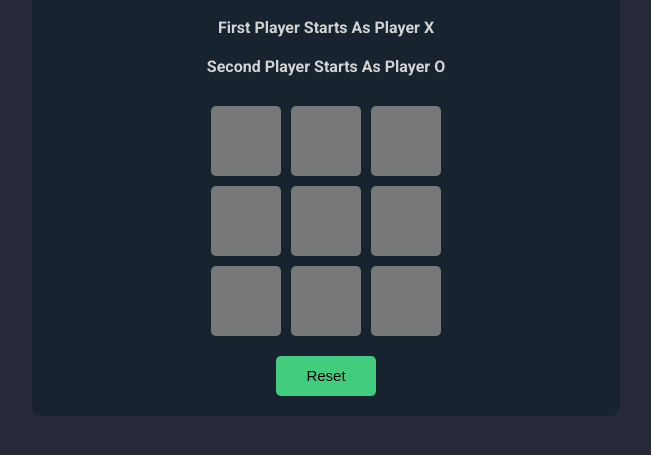
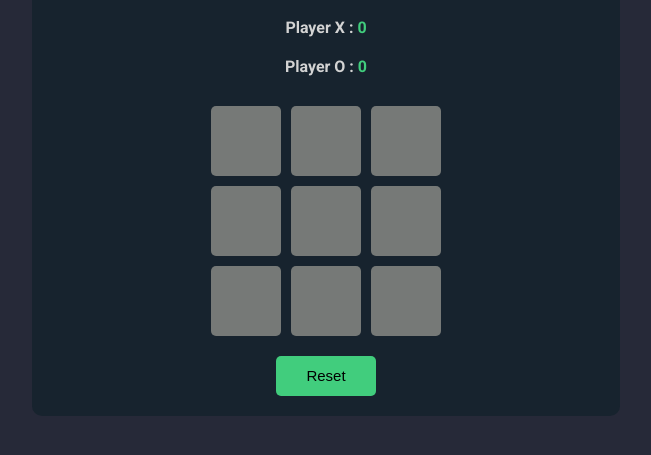
Before and after one commit to riad40/x-o-game, a plain HTML site: page index.html in a window 1280 px wide. Shown: the part 265-720 px from the top of the page, without its empty margins (314-965 px from the left). Drawn offline with Linux system fonts and the light colour scheme.

Commit message:
added score part

```diff
--- a/index.html
+++ b/index.html
@@ -12,8 +12,8 @@
     <div class="wrapper">
         <h1>tic tac toe</h1>
         <h3>Game starts by just tap on the box</h3>
-        <h5>first player starts as <span>Player X</span></h5>
-        <h5>second player starts as <span>Player O</span></h5>
+        <h5>Player X : <span class="score" id="x-score">0</span></h5>
+        <h5>Player O : <span class="score" id="o-score">0</span></h5>
         <div class="game">
             <div class="box" id="box-1"></div>
             <div class="box" id="box-2"></div>
--- a/styles.css
+++ b/styles.css
@@ -93,3 +93,6 @@ body {
     font-weight: bold;
     color: #41CD7D;
 }
+.score {
+    color: #41CD7D;
+}
```
